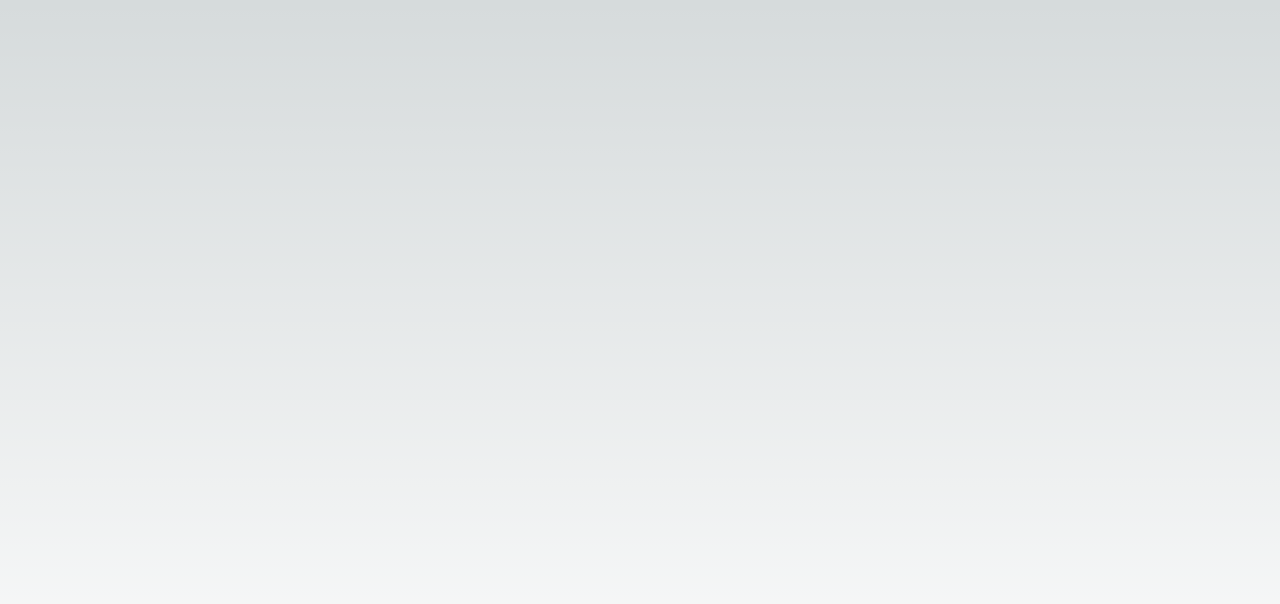
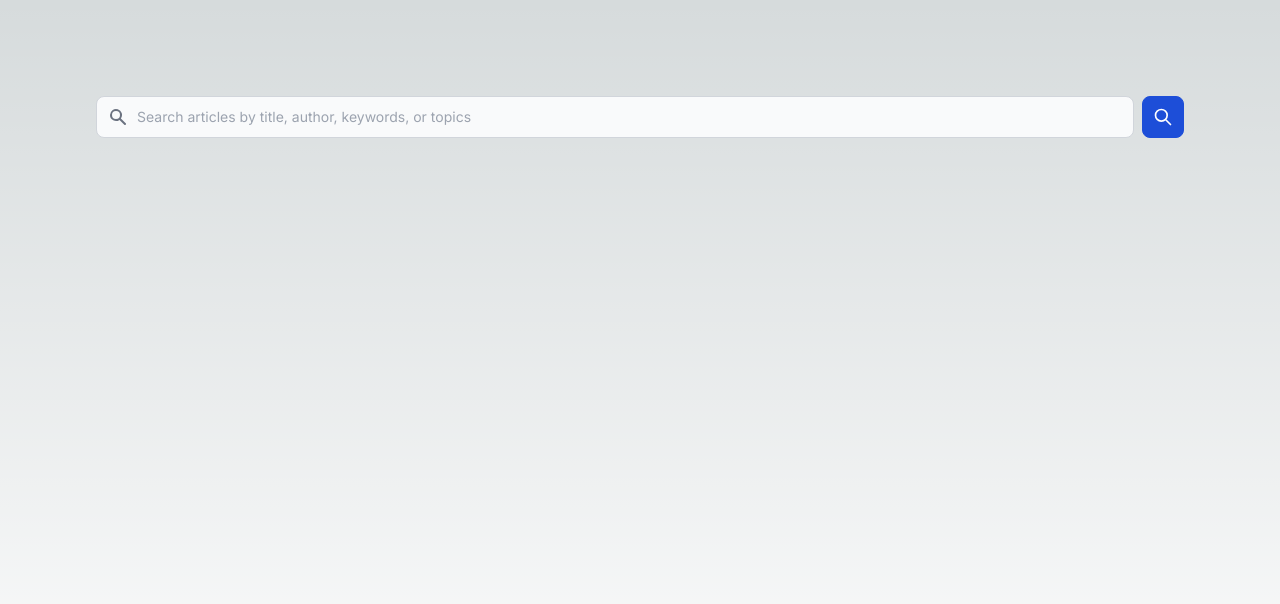
Before and after one commit to anle9650/literature-snap, a Next.js app: page / in a window 1280 px wide. Shown: the top 604 px of the page. Built offline with nearby package versions, Linux system fonts and the light colour scheme.

Commit message:
add search bar

```diff
--- a/app/page.tsx
+++ b/app/page.tsx
@@ -1,9 +1,57 @@
-import Image from 'next/image'
+import Image from "next/image";
 
 export default function Home() {
   return (
-    <main className="flex min-h-screen flex-col items-center justify-between p-24">
-
+    <main className="flex min-h-screen flex-col justify-between p-24">
+      <form className="flex items-center">
+        <label htmlFor="simple-search" className="sr-only">
+          Search
+        </label>
+        <div className="relative w-full">
+          <div className="absolute inset-y-0 left-0 flex items-center pl-3 pointer-events-none">
+            <svg
+              aria-hidden="true"
+              className="w-5 h-5 text-gray-500 dark:text-gray-400"
+              fill="currentColor"
+              viewBox="0 0 20 20"
+              xmlns="http://www.w3.org/2000/svg"
+            >
+              <path
+                fill-rule="evenodd"
+                d="M8 4a4 4 0 100 8 4 4 0 000-8zM2 8a6 6 0 1110.89 3.476l4.817 4.817a1 1 0 01-1.414 1.414l-4.816-4.816A6 6 0 012 8z"
+                clip-rule="evenodd"
+              ></path>
+            </svg>
+          </div>
+          <input
+            type="text"
+            id="simple-search"
+            className="bg-gray-50 border border-gray-300 text-gray-900 text-sm rounded-lg focus:ring-blue-500 focus:border-blue-500 block w-full pl-10 p-2.5  dark:bg-gray-700 dark:border-gray-600 dark:placeholder-gray-400 dark:text-white dark:focus:ring-blue-500 dark:focus:border-blue-500"
+            placeholder="Search articles by title, author, keywords, or topics"
+            required
+          />
+        </div>
+        <button
+          type="submit"
+          className="p-2.5 ml-2 text-sm font-medium text-white bg-blue-700 rounded-lg border border-blue-700 hover:bg-blue-800 focus:ring-4 focus:outline-none focus:ring-blue-300 dark:bg-blue-600 dark:hover:bg-blue-700 dark:focus:ring-blue-800"
+        >
+          <svg
+            className="w-5 h-5"
+            fill="none"
+            stroke="currentColor"
+            viewBox="0 0 24 24"
+            xmlns="http://www.w3.org/2000/svg"
+          >
+            <path
+              stroke-linecap="round"
+              stroke-linejoin="round"
+              stroke-width="2"
+              d="M21 21l-6-6m2-5a7 7 0 11-14 0 7 7 0 0114 0z"
+            ></path>
+          </svg>
+          <span className="sr-only">Search</span>
+        </button>
+      </form>
     </main>
-  )
+  );
 }
```
